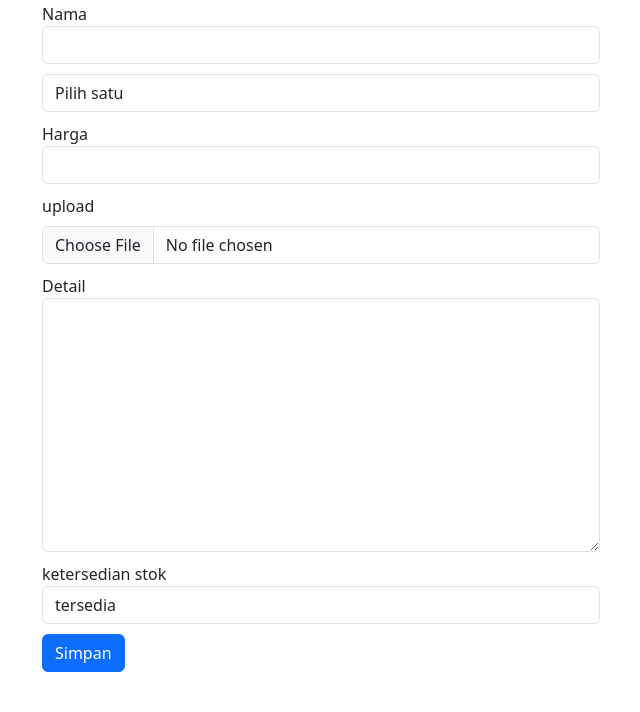
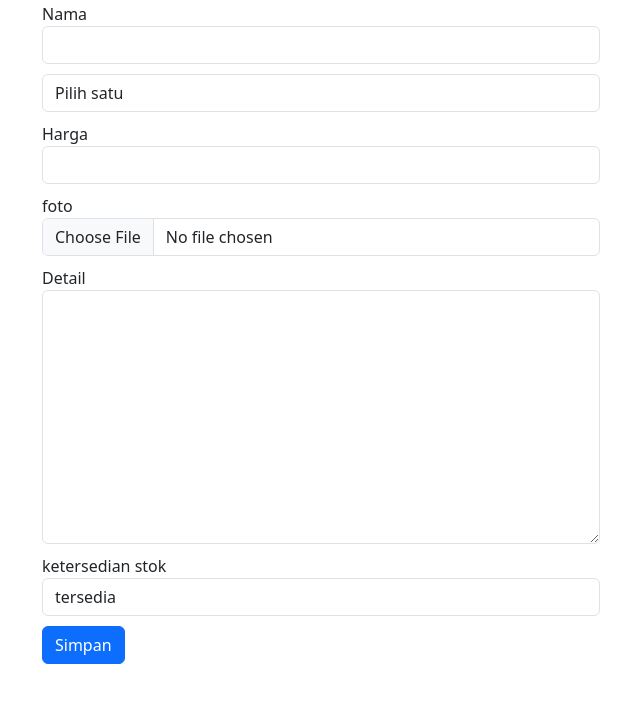
Before and after one commit to yericoramadhani/zuklkar91, a PHP site: page /adminpanel/produk.php in a window 1280 px wide. Shown: the part 174-886 px from the top of the page, without its empty margins (40-680 px from the left). Run offline with PHP 8.4, Linux system fonts and the light colour scheme; a user stored in the database is signed in; data that the repository does not hold is empty; some libraries are stand-ins or nearby versions.

Commit message:
add foto

```diff
--- a/adminpanel/produk.php
+++ b/adminpanel/produk.php
@@ -75,8 +75,8 @@
             <input type="number" class="form-control" name="harga" required>
         </div>
         <div>
-             <label for="formFile" class="form-label">upload</label>
-             <input class="form-control" type="file" id="foto" name="foto">
+        <label for="foto">foto</label>
+        <input type="file"name="foto" id="foto" class="form-control">
         </div>
         <div>
         <label for="detail">Detail</label>
```
Also changed, not shown: adminpanel/produk-detail.php (+4 -4 lines), rahasia/uyPtMtR2Nbm7AI8GvxlRuyPtMtR2Nbm7AI8GvxlR.jpeg (added).
